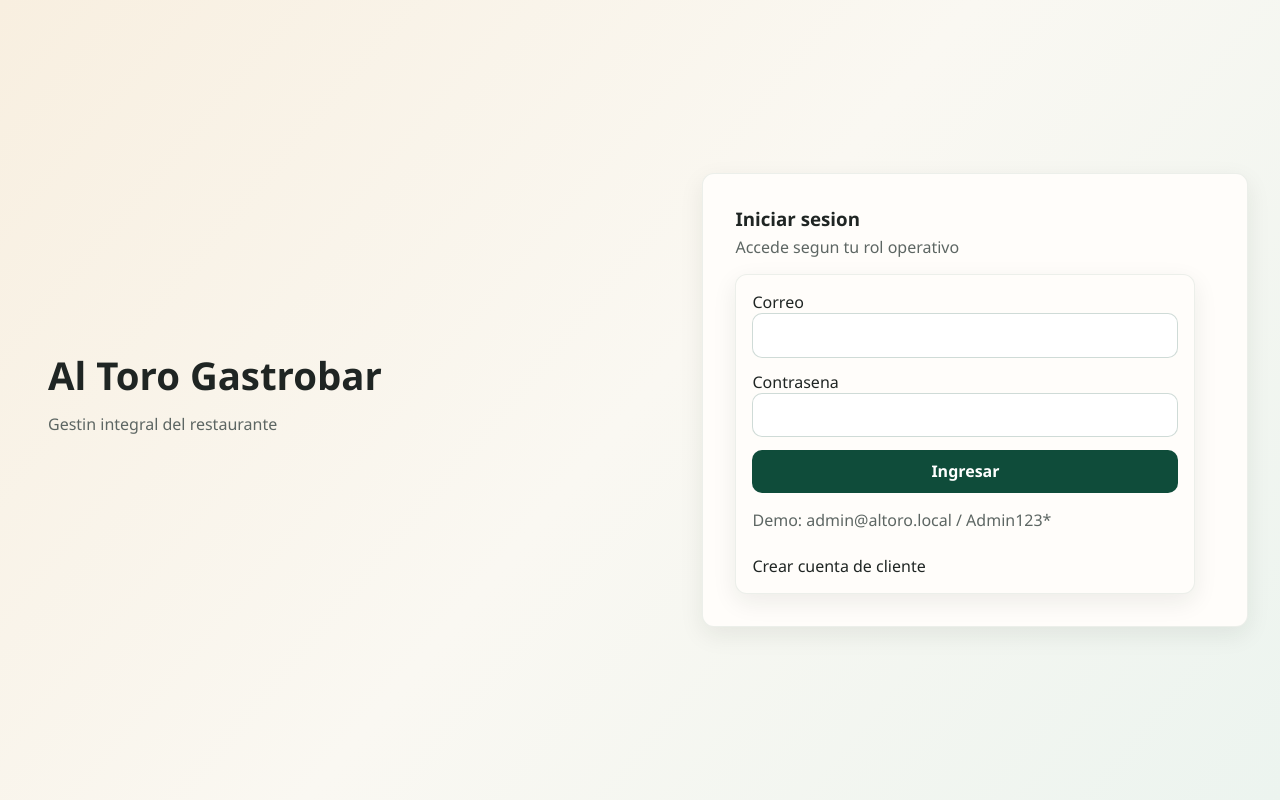
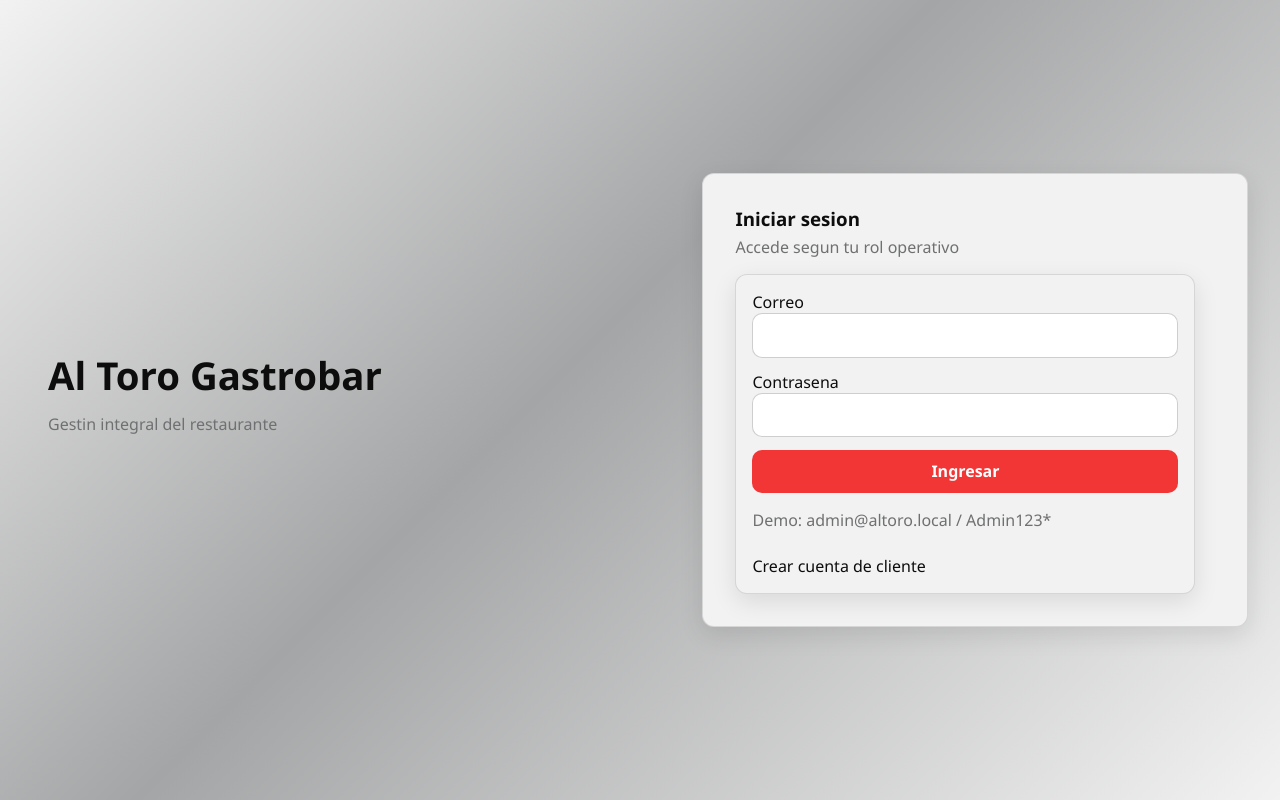
Before and after one commit to aryadevelop/al_toro_gastrobar, an Angular app in the folder frontend/: page /auth/login in a window 1280 px wide. Built offline with nearby package versions, Linux system fonts and the light colour scheme.

Commit message:
Paleta de colores provisional y logos

```diff
--- a/frontend/src/app/layouts/auth-layout/auth-layout.component.scss
+++ b/frontend/src/app/layouts/auth-layout/auth-layout.component.scss
@@ -2,7 +2,7 @@
   min-height: 100vh;
   display: grid;
   grid-template-columns: 1.1fr 1fr;
-  background: linear-gradient(130deg, #f8efe0 0%, #faf8f2 50%, #ecf4ef 100%);
+  background: linear-gradient(135deg, #f2f2f2 0%, #a4a5a6 45%, #f2f2f2 100%);
 }
 
 .auth-panel {
--- a/frontend/src/app/layouts/components/sidebar/sidebar.component.scss
+++ b/frontend/src/app/layouts/components/sidebar/sidebar.component.scss
@@ -2,8 +2,8 @@
   height: 100vh;
   position: sticky;
   top: 0;
-  background: linear-gradient(180deg, #0f4c3a 0%, #0b3f2f 100%);
-  color: #f8f6ef;
+  background: linear-gradient(180deg, #0d0d0d 0%, #202020 100%);
+  color: #f2f2f2;
   padding: 1.25rem;
   display: flex;
   flex-direction: column;
@@ -36,7 +36,7 @@
 
 .menu-item.active,
 .menu-item:hover {
-  background: rgba(255, 255, 255, 0.12);
+  background: rgba(242, 53, 53, 0.18);
 }
 
 .icon {
--- a/frontend/src/app/shared/ui/data-table/data-table.component.ts
+++ b/frontend/src/app/shared/ui/data-table/data-table.component.ts
@@ -44,7 +44,7 @@ export interface DataColumn {
       td {
         text-align: left;
         padding: 0.75rem;
-        border-bottom: 1px solid rgba(15, 76, 58, 0.12);
+        border-bottom: 1px solid rgba(13, 13, 13, 0.12);
       }
     `
   ]
--- a/frontend/src/app/shared/ui/file-upload/file-upload.component.ts
+++ b/frontend/src/app/shared/ui/file-upload/file-upload.component.ts
@@ -15,7 +15,7 @@ import { Component, EventEmitter, Output } from '@angular/core';
         display: grid;
         gap: 0.5rem;
         padding: 1rem;
-        border: 2px dashed rgba(15, 76, 58, 0.4);
+        border: 2px dashed rgba(242, 53, 53, 0.55);
       }
     `
   ]
--- a/frontend/src/app/shared/ui/role-chip/role-chip.component.ts
+++ b/frontend/src/app/shared/ui/role-chip/role-chip.component.ts
@@ -13,8 +13,8 @@ import { Role } from '../../../core/models/domain.models';
         font-weight: 700;
         border-radius: 999px;
         padding: 0.2rem 0.55rem;
-        background: #edf3ef;
-        color: #0b3f2f;
+        background: #a4a5a6;
+        color: #0d0d0d;
       }
     `
   ]
--- a/frontend/src/app/shared/ui/skeleton-loader/skeleton-loader.component.ts
+++ b/frontend/src/app/shared/ui/skeleton-loader/skeleton-loader.component.ts
@@ -11,7 +11,7 @@ import { Component, Input } from '@angular/core';
       .skeleton {
         width: 100%;
         border-radius: 8px;
-        background: linear-gradient(90deg, #ece7de 25%, #f4f2ec 50%, #ece7de 75%);
+        background: linear-gradient(90deg, #a4a5a6 25%, #f2f2f2 50%, #a4a5a6 75%);
         background-size: 200% 100%;
         animation: shimmer 1.2s infinite;
       }
--- a/frontend/src/styles.scss
+++ b/frontend/src/styles.scss
@@ -1,17 +1,17 @@
 :root {
-  --bg: #f4f1ea;
-  --surface: #fffdfa;
-  --surface-alt: #f0e8dc;
-  --primary: #0f4c3a;
-  --primary-strong: #083326;
-  --accent: #c9852d;
-  --text: #1f2523;
-  --muted: #5d6663;
-  --danger: #b73a3a;
-  --success: #2b7a4b;
+  --bg: #f2f2f2;
+  --surface: #f2f2f2;
+  --surface-alt: #a4a5a6;
+  --primary: #f23535;
+  --primary-strong: #0d0d0d;
+  --accent: #a4a5a6;
+  --text: #0d0d0d;
+  --muted: #6f7071;
+  --danger: #f23535;
+  --success: #0d0d0d;
   --radius-md: 12px;
   --radius-lg: 18px;
-  --shadow-sm: 0 8px 24px rgba(20, 34, 29, 0.08);
+  --shadow-sm: 0 8px 24px rgba(13, 13, 13, 0.1);
 }
 
 * {
@@ -23,7 +23,7 @@ body {
   margin: 0;
   padding: 0;
   font-family: 'Manrope', 'Segoe UI', sans-serif;
-  background: radial-gradient(circle at 20% 20%, #fff, var(--bg));
+  background: radial-gradient(circle at 10% 10%, #ffffff, var(--bg) 65%);
   color: var(--text);
 }
 
@@ -43,7 +43,7 @@ a {
   background: var(--surface);
   border-radius: var(--radius-md);
   box-shadow: var(--shadow-sm);
-  border: 1px solid rgba(15, 76, 58, 0.08);
+  border: 1px solid rgba(13, 13, 13, 0.12);
 }
 
 .page-grid {
@@ -60,7 +60,7 @@ a {
   width: 100%;
   padding: 0.65rem 0.85rem;
   border-radius: 10px;
-  border: 1px solid rgba(15, 76, 58, 0.2);
+  border: 1px solid rgba(13, 13, 13, 0.2);
   background: #fff;
 }
 
@@ -91,8 +91,8 @@ a {
 }
 
 .btn-danger {
-  background: var(--danger);
-  color: #fff;
+  background: var(--primary-strong);
+  color: var(--surface);
 }
 
 .section-title {
--- a/frontend/tsconfig.json
+++ b/frontend/tsconfig.json
@@ -1,7 +1,6 @@
 {
   "compileOnSave": false,
   "compilerOptions": {
-    "baseUrl": "./",
     "rootDir": "./src",
     "outDir": "./dist/out-tsc",
     "forceConsistentCasingInFileNames": true,
@@ -12,7 +11,6 @@
     "noFallthroughCasesInSwitch": true,
     "sourceMap": true,
     "declaration": false,
-    "downlevelIteration": true,
     "experimentalDecorators": true,
     "moduleResolution": "bundler",
     "importHelpers": true,
```
Also changed, not shown: frontend/src/app/shared/ui/status-badge/status-badge.component.ts (+6 -5 lines), frontend/src/app/shared/ui/table-item/table-item.component.ts (+5 -5 lines).
